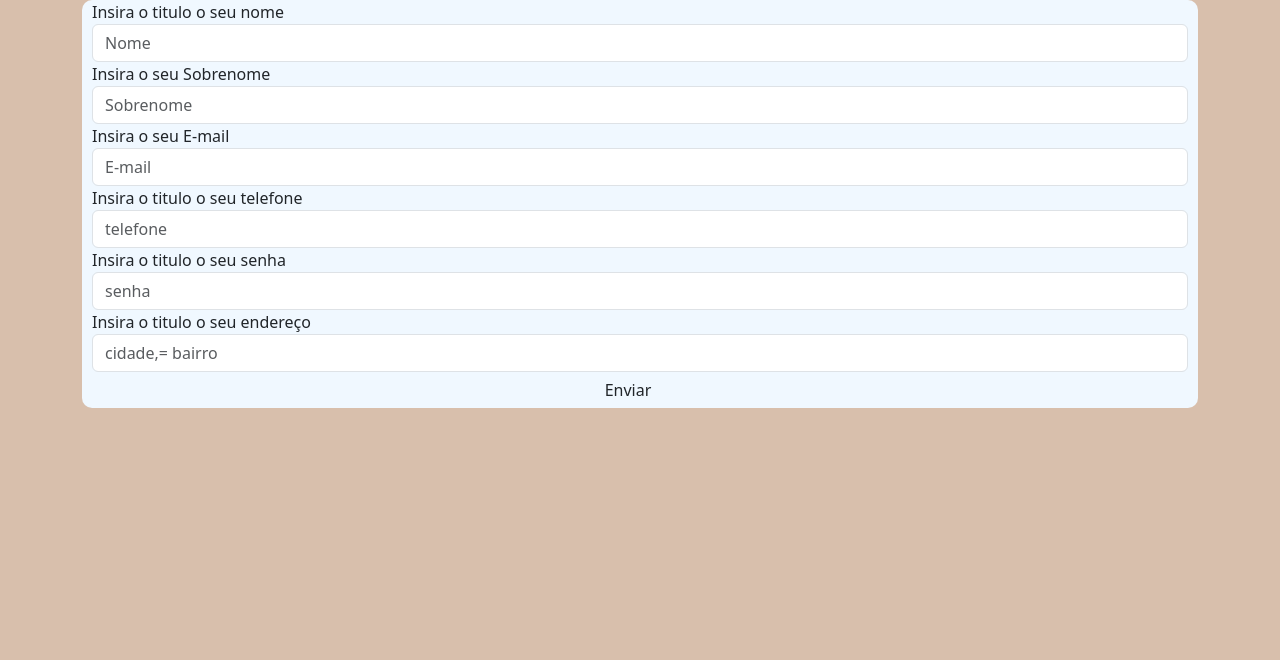
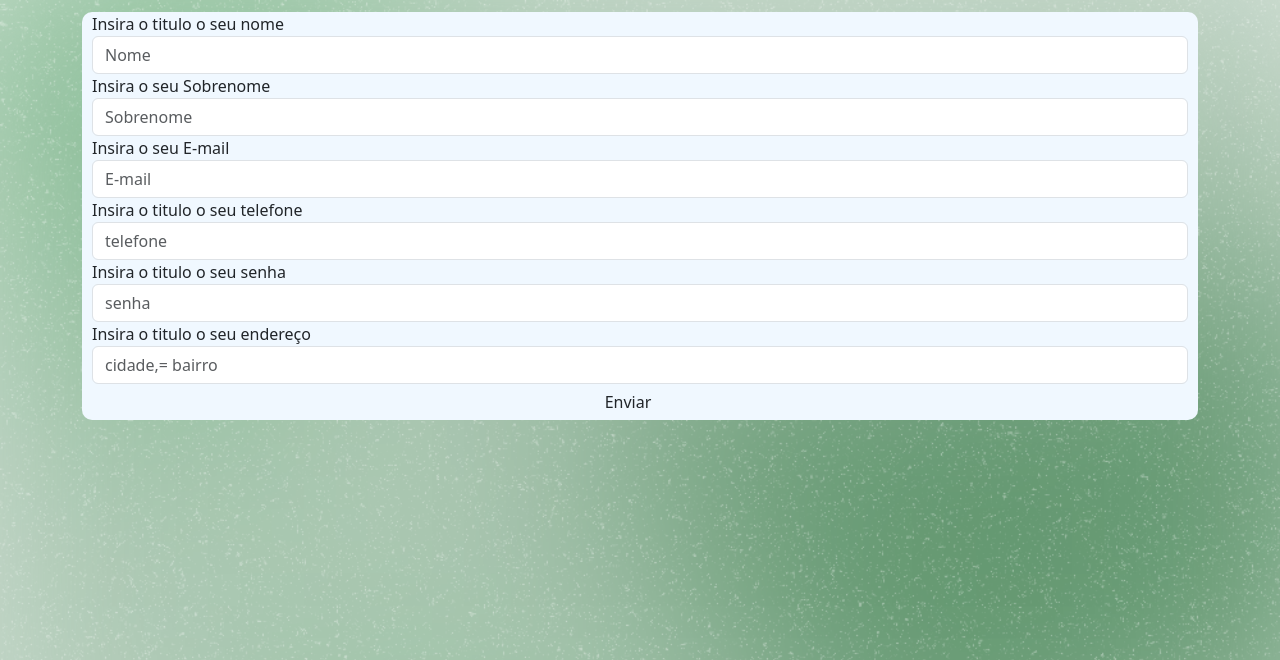
Before and after one commit to Joao14F/Que-Beleza, a PHP site: page /cadastroUsu.php in a window 1280 px wide. Shown: the top 660 px of the page. Run offline with PHP 8.4, Linux system fonts and the light colour scheme; some libraries are stand-ins or nearby versions.

Commit message:
madaças em ServicosGen

```diff
--- a/Bolsa/front/css/ServicosGen.css
+++ b/Bolsa/front/css/ServicosGen.css
@@ -0,0 +1,5 @@
+body {
+    background-image: url('tela.png');
+    background-repeat: no-repeat;
+    background-size: cover;
+}
--- a/Bolsa/front/css/cadastroUsu.css
+++ b/Bolsa/front/css/cadastroUsu.css
@@ -1,14 +1,28 @@
 body {
-    background-color: #d8bfac;
+    background-image: url('tela.png');
+    background-repeat: no-repeat;
+    background-size: cover;
 }
 
 form{
     background-color: aliceblue;
     border-radius: 10px;
     padding: 0px 10px;
+    margin: 12px 0px;
 }
 
 input[type="submit"] {
    border-radius: 25px;
    border: none;
 }
+
+h1 {
+    font-size: 20px;
+    padding-top: 15px;
+    text-align: center;
+}
+h2 {
+    font-size: 18px;
+    padding: 15px;
+    text-align: center;
+}
```
Also changed, not shown: Bolsa/front/ServicosGen.php (+23 -17 lines).
